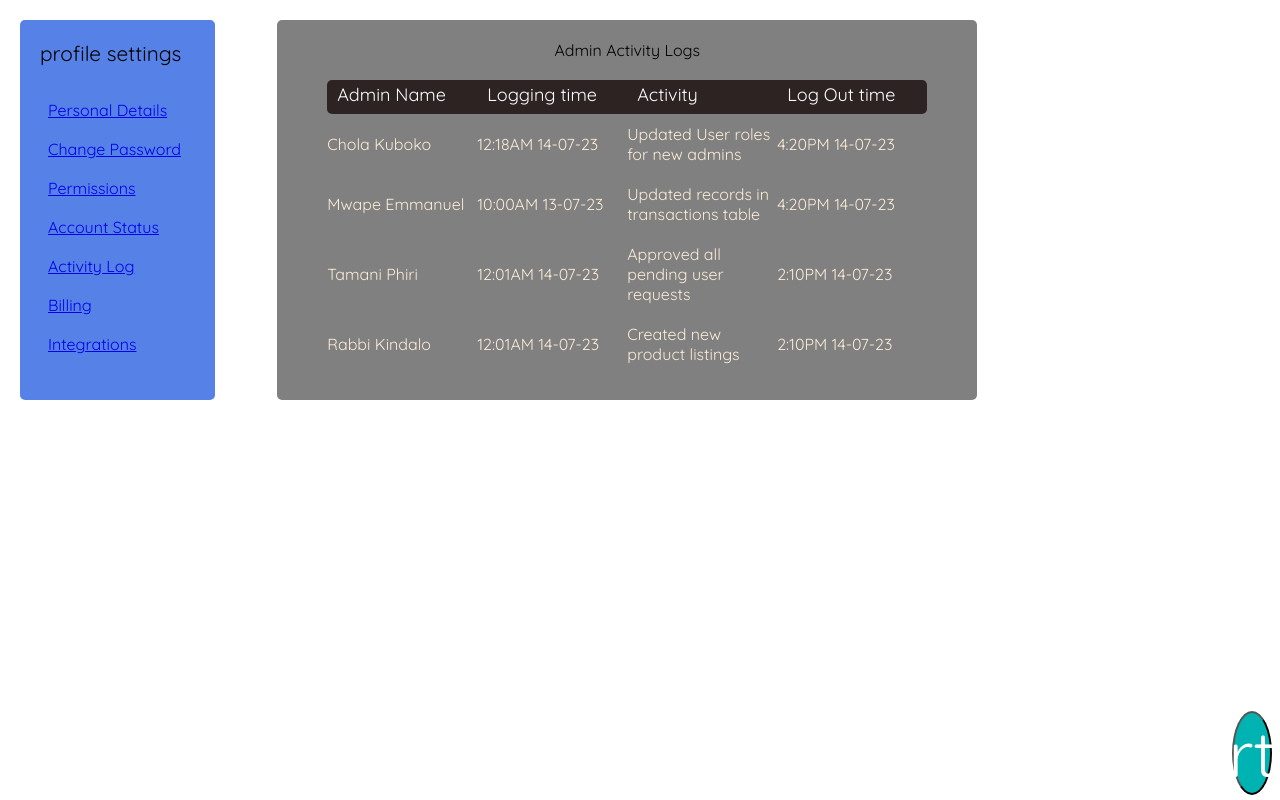
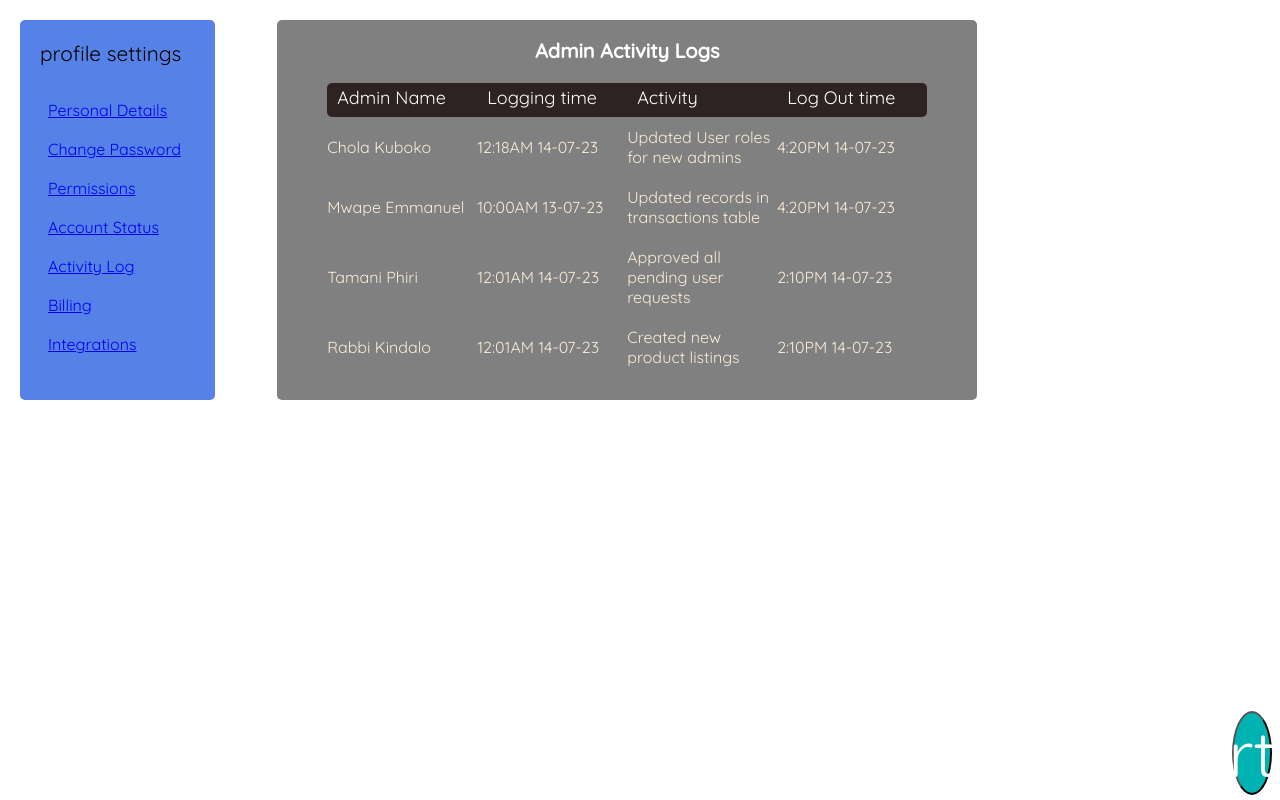
Before and after one commit to DC-21/React-Admin-Dashboard, a React (Vite) app: page /activity in a window 1280 px wide. Built offline with nearby package versions, Linux system fonts and the light colour scheme.

Commit message:
first commit

```diff
--- a/src/pages/main.css
+++ b/src/pages/main.css
@@ -135,6 +135,11 @@
   justify-content: center;
   align-items: center;
 }
+.activity span{
+  font-size: 20px;
+  font-weight: bold;
+  color: white;
+}
 
 .activ {
   display: flex;
```
